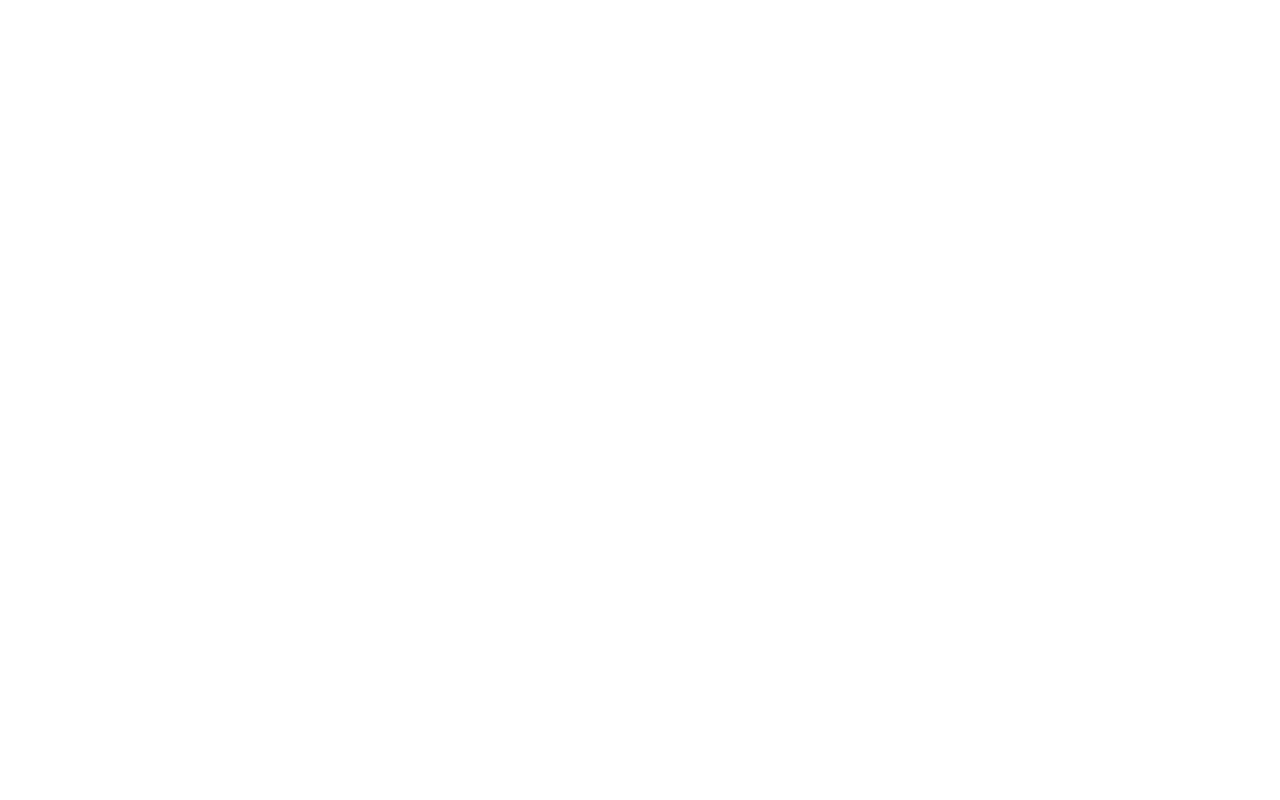
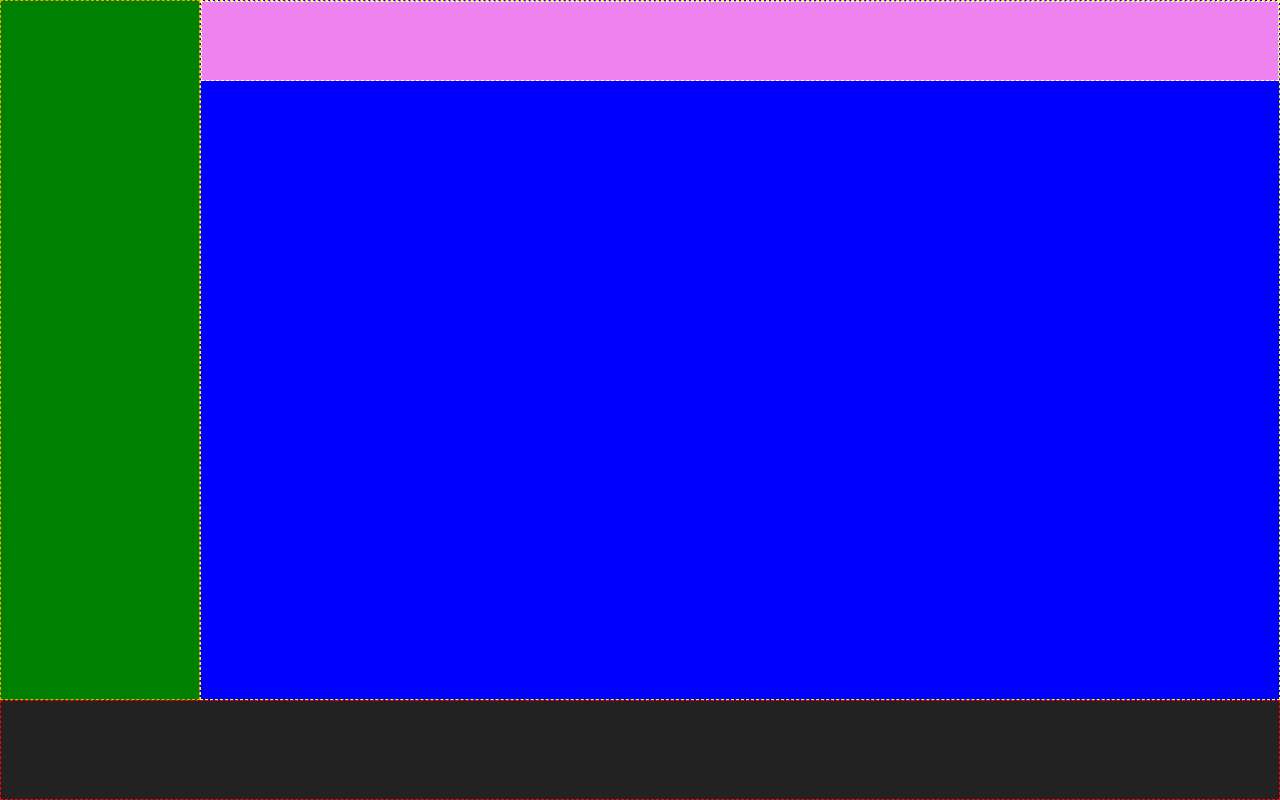
Before and after one commit to Delonteee/html-css-spotifyweb, a plain HTML site: page index.html in a window 1280 px wide. Drawn offline with Linux system fonts and the light colour scheme.

Commit message:
struttura principale e debug

```diff
--- a/css/style.css
+++ b/css/style.css
@@ -8,16 +8,16 @@
     box-sizing: border-box;
 }
 
+*{
+    font-family: Arial, Helvetica, sans-serif;
+}
+
 /*
     GENERAL
 */
 
-html {
-    font-family: Arial, Helvetica, sans-serif;
-}
 
 .container {
-    max-width: 1200px;
     margin: 0 auto;
 }
 
@@ -29,3 +29,61 @@ a {
     color: inherit;
     text-decoration: none;
 }
+
+
+/*
+    WRAPPER
+*/
+
+#wrapper {
+    height: calc(100vh - 100px);
+    display: flex;
+}
+
+#wrapper aside {
+    width: 200px;
+
+}
+
+#wrapper aside {
+    width: calc(100% - 200px;)
+}
+
+#wrapper main {
+    flex-grow: 1;
+}
+
+#wrapper main header {
+    height: 80px;
+}
+/*
+    FOOTER
+*/
+
+footer {
+    height: 100px;
+}
+
+/*
+    DEBUG
+*/
+
+#wrapper aside {
+    background-color: green;
+    border: 1px dashed orange;
+}
+
+#wrapper main {
+    background-color: blue;
+    border: 1px dashed yellow;
+}
+
+#wrapper header {
+    background-color: violet;
+    border: 1px dashed white;
+}
+
+footer {
+    background-color: #222222;
+    border: 1px dashed red;
+}
--- a/index.html
+++ b/index.html
@@ -11,31 +11,23 @@
 
     </head>
 
-    <body>
+    <body class="debug">
 
-        <!-- inizio header principale  -->
-        <header>
-            <div class="container">
+        <section id="wrapper">
+            <aside>
 
-            </div>
-        </header>
-        <!-- Fine header principale  -->
+            </aside>
 
-        <!-- Inizio main  -->
-        <main>
-            <div class="container">
+            <main>
+                <header>
 
-            </div>
-        </main>
-        <!-- Fine main  -->
+                </header>
+            </main>
+        </section>
+        <footer>
 
-        <!-- Inizio footer principale  -->
-        <Footer>
-            <div class="container">
+        </footer>
 
-            </div>
-        </Footer>
-        <!-- Fine footer principale  -->
 
     </body>
 </html>
```
